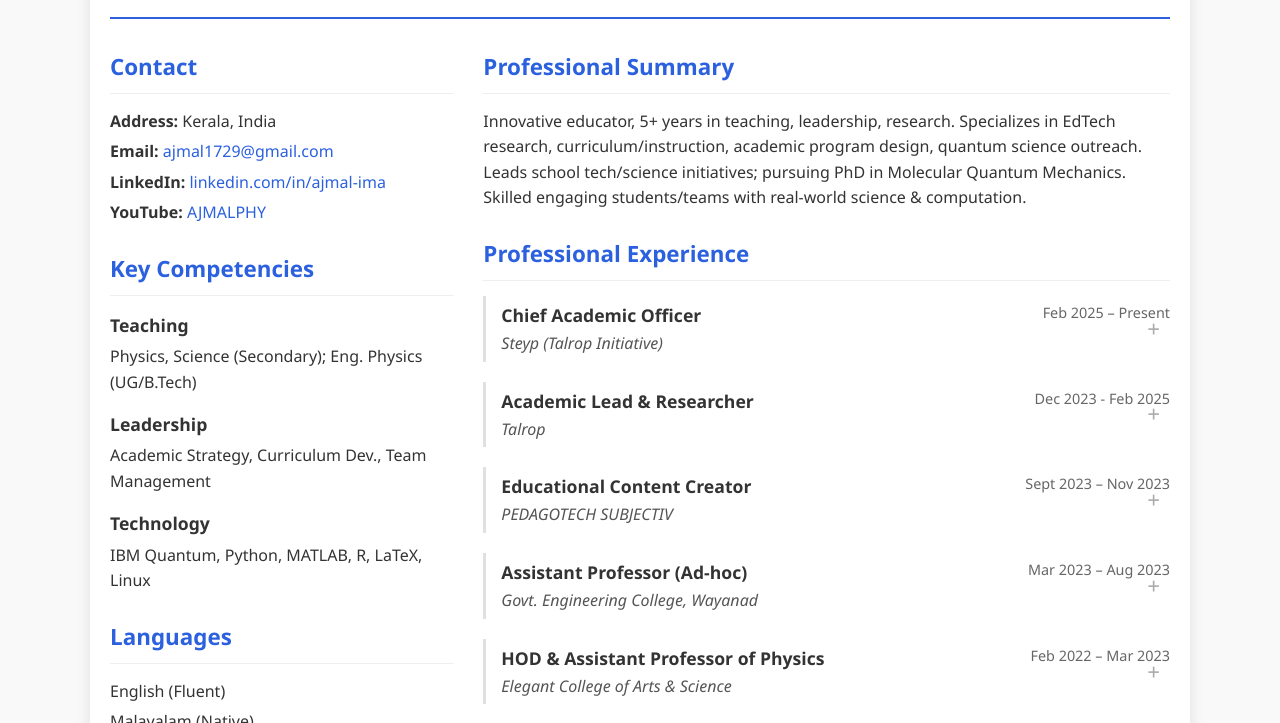
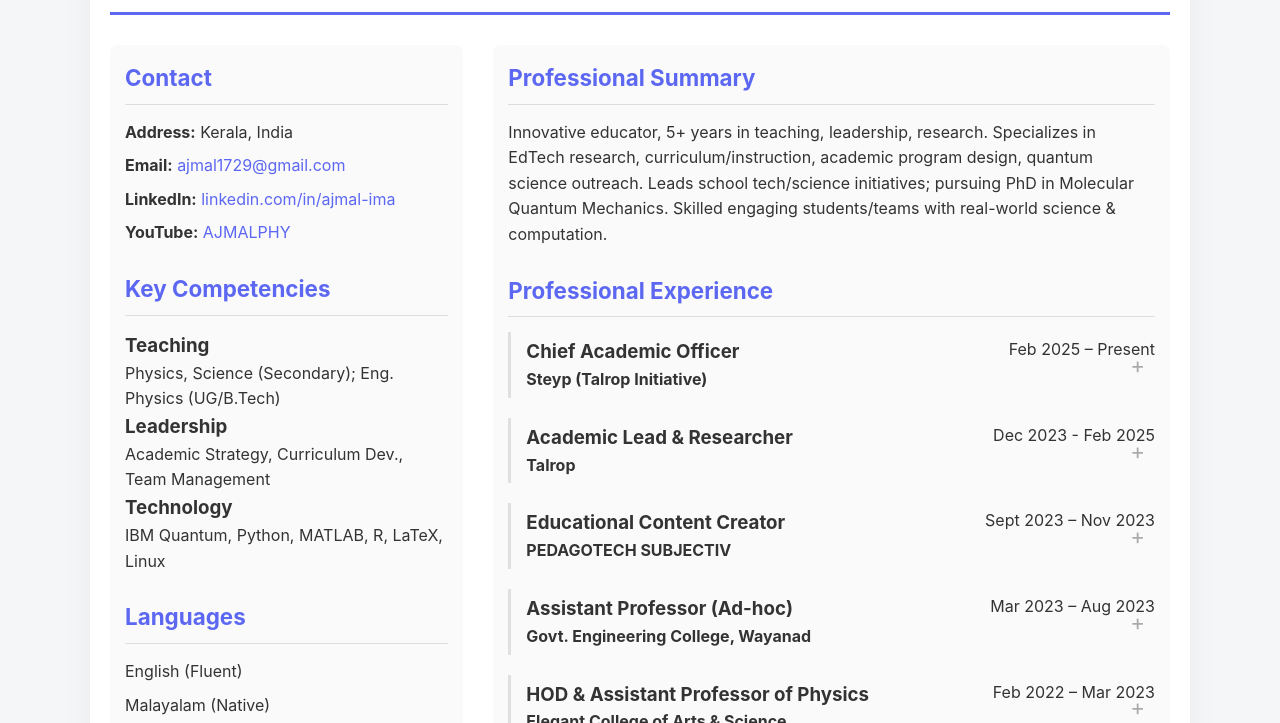
Before and after one commit to ajmal-ima/ajmal-ima.github.io, a plain HTML site: page index.html in a window 1280 px wide. Shown: the part 153-876 px from the top of the page. Drawn offline with Linux system fonts and the light colour scheme.

Commit message:
Update style.css

```diff
--- a/style.css
+++ b/style.css
@@ -1,4 +1,4 @@
-/* Basic Reset & Defaults */
+/* Reset and Base */
 * {
   box-sizing: border-box;
   margin: 0;
@@ -6,33 +6,31 @@
 }
 
 body {
-    font-family: 'Segoe UI', Tahoma, Geneva, Verdana, sans-serif;
+  font-family: 'Inter', sans-serif;
   line-height: 1.6;
   color: #333;
-    background-color: #f9f9f9;
-    font-size: 16px; /* Base font size */
+  background-color: #f4f6f8;
+  font-size: 16px;
 }
 
 .container {
   max-width: 1100px;
   margin: 30px auto;
   padding: 20px;
-    background-color: #fff;
-    box-shadow: 0 0 15px rgba(0, 0, 0, 0.1);
-    border-radius: 8px;
+  background-color: #ffffff;
+  box-shadow: 0 0 30px rgba(0, 0, 0, 0.05);
+  border-radius: 12px;
 }
 
-/* Header */
 .main-header {
   text-align: center;
   margin-bottom: 30px;
   padding-bottom: 20px;
-    border-bottom: 2px solid #2B60DE; /* Primary color */
+  border-bottom: 3px solid #5c67f2;
 }
 
 .main-header h1 {
   color: #222;
-    margin-bottom: 5px;
   font-size: 2.5em;
 }
 
@@ -42,51 +40,38 @@ body {
   font-weight: 300;
 }
 
-/* Layout */
 .main-content {
   display: flex;
-    flex-wrap: wrap; /* Allow wrapping on smaller screens */
-    gap: 30px; /* Space between columns */
+  flex-wrap: wrap;
+  gap: 30px;
 }
 
 .left-column {
-    flex: 1; /* Takes up 1 part of available space */
-    min-width: 280px; /* Minimum width before wrapping */
-    /* background-color: #f0f4f8; */ /* Optional subtle background */
-    /* padding: 15px; */
-    /* border-radius: 5px; */
+  flex: 1;
+  min-width: 280px;
+  background-color: #fafafa;
+  padding: 15px;
+  border-radius: 8px;
 }
 
 .right-column {
-    flex: 2; /* Takes up 2 parts of available space */
-    min-width: 300px; /* Minimum width */
+  flex: 2;
+  min-width: 300px;
+  background-color: #fafafa;
+  padding: 15px;
+  border-radius: 8px;
 }
 
-/* Section Styling */
 section {
   margin-bottom: 25px;
 }
 
 section h2 {
-    color: #2B60DE; /* Primary color */
-    border-bottom: 1px solid #eee;
+  color: #5c67f2;
+  border-bottom: 1px solid #ddd;
   padding-bottom: 8px;
   margin-bottom: 15px;
   font-size: 1.4em;
-}
-
-section h3 {
-    color: #333;
-    margin-bottom: 5px;
-    font-size: 1.1em;
-}
-
-section h4 {
-    color: #555;
-    font-weight: normal;
-    font-style: italic;
-    margin-bottom: 8px;
-    font-size: 1em;
 }
 
 ul {
@@ -98,86 +83,42 @@ li {
   margin-bottom: 8px;
 }
 
-.left-column ul li {
-     margin-bottom: 5px; /* Tighter spacing in left column lists */
-}
-
-.right-column ul {
-    padding-left: 20px; /* Indent bullets in right column */
-    list-style: disc;
-}
-.right-column .job-details ul {
-     margin-top: 10px;
-}
-
-
 a {
-    color: #2B60DE;
+  color: #5c67f2;
   text-decoration: none;
   transition: color 0.3s ease;
 }
 
 a:hover {
-    color: #1a4db3;
+  color: #3c47c5;
   text-decoration: underline;
 }
 
-/* Specific Sections */
-.contact-list li {
-    margin-bottom: 5px;
-}
-
-.competency-item, .education-item, .cert-item {
-    margin-bottom: 15px;
-}
-.education-item p, .cert-item p {
-    font-size: 0.95em;
-    color: #444;
-}
-.education-item p em {
-    color: #666;
-}
-
-
-/* Experience Section Interactivity */
 .job-entry {
   margin-bottom: 20px;
   border-left: 3px solid #e0e0e0;
   padding-left: 15px;
   transition: border-left-color 0.3s ease;
 }
+
 .job-entry:hover {
-     border-left-color: #2B60DE;
+  border-left-color: #5c67f2;
 }
 
 .job-header {
   display: flex;
   justify-content: space-between;
-    align-items: flex-start; /* Align items to the top */
+  align-items: flex-start;
   cursor: pointer;
   padding: 5px 0;
   transition: background-color 0.2s ease;
-    position: relative; /* For pseudo-element */
-}
-.job-header:hover {
-    background-color: #f0f4f8;
+  position: relative;
 }
 
-.job-header h3 {
-    margin-bottom: 2px;
-}
-.job-header h4 {
-     margin-bottom: 0;
+.job-header:hover {
+  background-color: #eef0fb;
 }
 
-.job-header .dates {
-    font-size: 0.9em;
-    color: #666;
-    white-space: nowrap; /* Prevent dates from wrapping */
-    margin-left: 15px; /* Space between title/company and dates */
-}
-
-/* Simple +/- indicator */
 .job-header::after {
   content: '+';
   position: absolute;
@@ -190,16 +131,15 @@ a:hover {
 }
 
 .job-header.active::after {
-    content: '−'; /* Minus sign */
+  content: '−';
   transform: translateY(-50%) rotate(180deg);
 }
-
 
 .job-details {
   max-height: 0;
   overflow: hidden;
   transition: max-height 0.4s ease-out, padding 0.4s ease-out;
-    padding: 0 10px; /* No padding when hidden */
+  padding: 0 10px;
   font-size: 0.95em;
   color: #444;
 }
@@ -211,12 +151,11 @@ a:hover {
 }
 
 .job-details:not(.hidden) {
-    max-height: 500px; /* Adjust if content is very long */
-    padding: 10px 10px 10px 0; /* Padding when visible */
+  max-height: 500px;
+  padding: 10px 10px 10px 0;
   transition: max-height 0.5s ease-in, padding 0.5s ease-in;
 }
 
-/* Fade-in Animation on Scroll */
 .fade-in {
   opacity: 0;
   transform: translateY(20px);
@@ -228,7 +167,6 @@ a:hover {
   transform: translateY(0);
 }
 
-/* Footer */
 footer {
   text-align: center;
   margin-top: 40px;
@@ -238,10 +176,9 @@ footer {
   color: #888;
 }
 
-/* Responsive Design */
 @media (max-width: 768px) {
   .main-content {
-        flex-direction: column; /* Stack columns */
+    flex-direction: column;
   }
   .main-header h1 {
     font-size: 2em;
@@ -253,7 +190,7 @@ footer {
     font-size: 1.3em;
   }
   .job-header {
-        flex-direction: column; /* Stack title/company and dates */
+    flex-direction: column;
     align-items: flex-start;
   }
   .job-header .dates {
@@ -261,6 +198,6 @@ footer {
     margin-top: 5px;
   }
   .job-header::after {
-        right: 5px; /* Adjust indicator position */
+    right: 5px;
   }
 }
```
Lines whose indentation alone changed are shown as unchanged.
